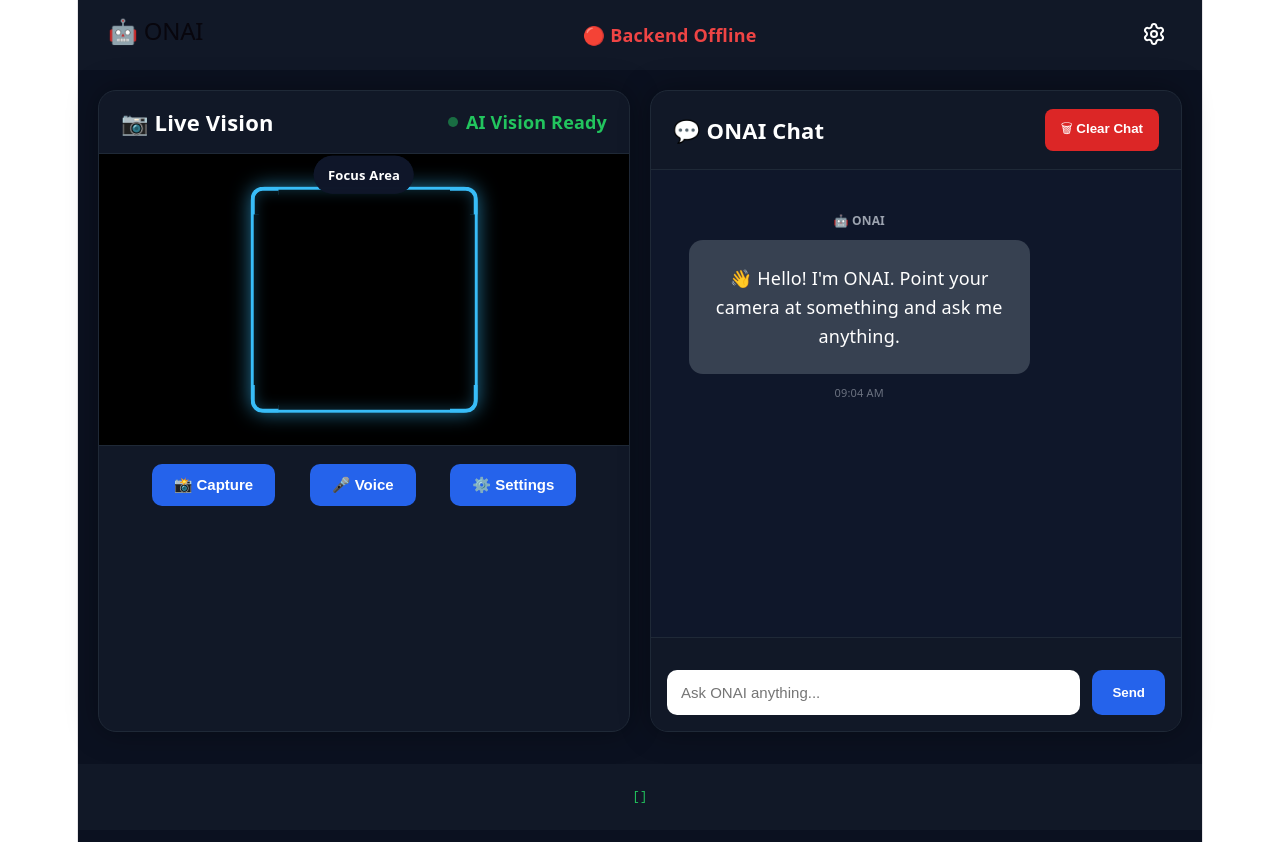
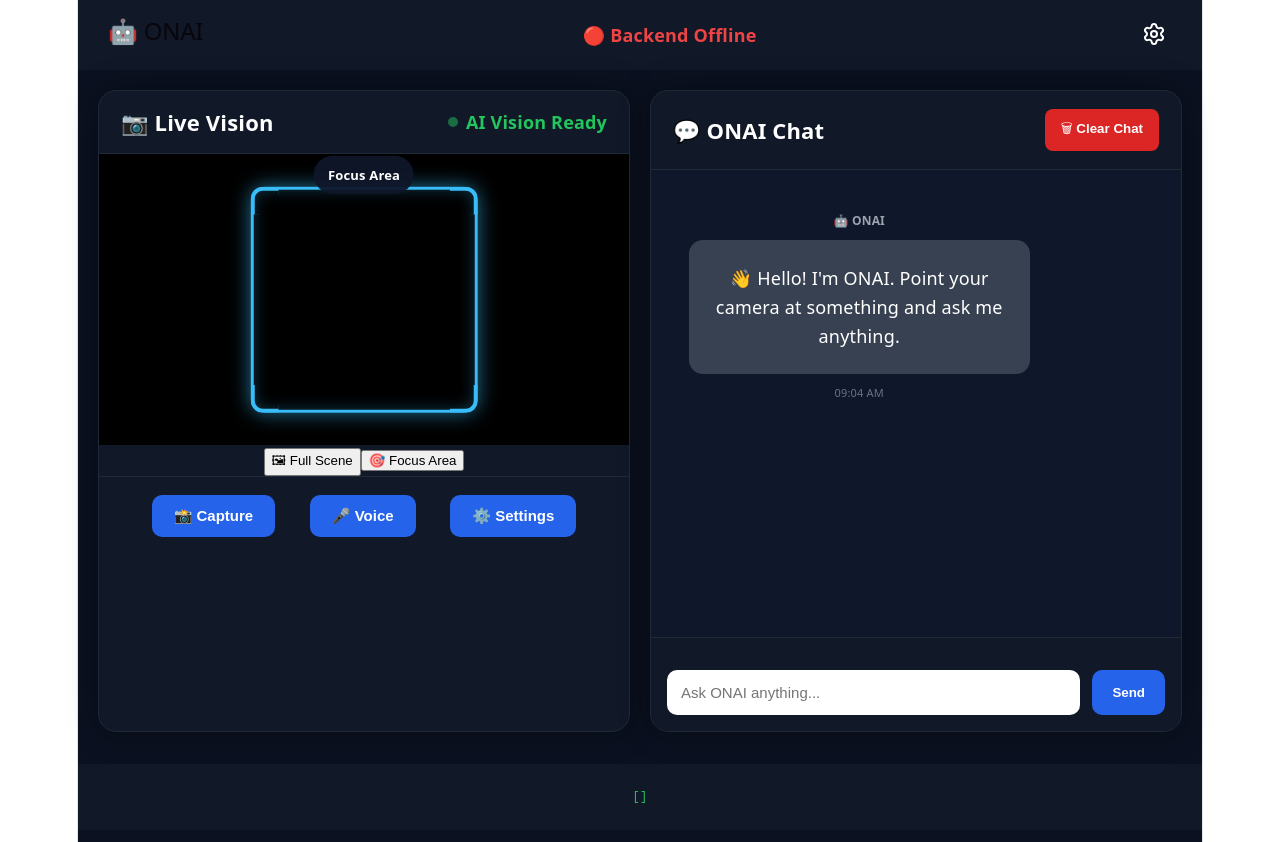
Before and after one commit to Nash6643/ONAI, a React (Vite) app in the folder frontend/: page / in a window 1280 px wide. Built offline with nearby package versions, Linux system fonts and the light colour scheme; no server answers.

Commit message:
Complete Sprint 10 - Vision Modes foundation and conversation improvements

```diff
--- a/frontend/src/components/camera/CameraPanel.tsx
+++ b/frontend/src/components/camera/CameraPanel.tsx
@@ -3,35 +3,89 @@ import {
   useImperativeHandle,
   useRef,
   useEffect,
+  useState,
 } from "react";
 import Webcam from "react-webcam";
+import { useVisionSettings } from "../../context/VisionSettingsContext";
 import { useVision } from "../../context/VisionContext";
 import styles from "./CameraPanel.module.css";
 
 export interface CameraHandle {
-  captureImage: () => string | null;
+  captureImage: () => Promise<string | null>;
   startLiveCapture: () => void;
   stopLiveCapture: () => void;
 }
 
 const CameraPanel = forwardRef<CameraHandle>((_, ref) => {
-
-  useEffect(() => {
-    return () => {
-      if (intervalRef.current) {
-        clearInterval(intervalRef.current);
-      }
-    };
-  }, []);
-
   const webcamRef = useRef<Webcam>(null);
   const intervalRef = useRef<number | null>(null);
 
   const { setLatestFrame } = useVision();
 
+  // Focus Area Position (for future dragging)
+  const [boxPosition] = useState({
+    x: 50,
+    y: 50,
+  });
+
+  const { mode, setMode } = useVisionSettings();
+
+  async function cropToFocus(imageSrc: string): Promise<string> {
+    return new Promise((resolve, reject) => {
+      const image = new Image();
+
+      image.onload = () => {
+        const canvas = document.createElement("canvas");
+
+        const width = image.width;
+        const height = image.height;
+
+        const cropWidth = width * 0.42;
+        const cropHeight = height * 0.58;
+
+        const x = (width - cropWidth) / 2;
+        const y = (height - cropHeight) / 2;
+
+        canvas.width = cropWidth;
+        canvas.height = cropHeight;
+
+        const ctx = canvas.getContext("2d");
+
+        if (!ctx) {
+          reject("Canvas error");
+          return;
+        }
+
+        ctx.drawImage(
+          image,
+          x,
+          y,
+          cropWidth,
+          cropHeight,
+          0,
+          0,
+          cropWidth,
+          cropHeight
+        );
+
+        resolve(canvas.toDataURL("image/jpeg", 0.95));
+      };
+
+      image.src = imageSrc;
+    });
+  }
+
   useImperativeHandle(ref, () => ({
-  captureImage() {
-    return webcamRef.current?.getScreenshot() || null;
+    async captureImage() {
+      const image = webcamRef.current?.getScreenshot();
+
+      if (!image) return null;
+
+      if (mode === "full") {
+        return image;
+      }
+
+      return await cropToFocus(image);
     },
 
     startLiveCapture() {
@@ -54,26 +108,27 @@ useImperativeHandle(ref, () => ({
     },
   }));
 
+  useEffect(() => {
+    return () => {
+      if (intervalRef.current) {
+        clearInterval(intervalRef.current);
+      }
+    };
+  }, []);
+
   return (
     <div className={styles.cameraPanel}>
-
       <div className={styles.header}>
-
-        <div className={styles.title}>
-          📷 Live Vision
-        </div>
+        <div className={styles.title}>📷 Live Vision</div>
 
         <div className={styles.live}>
           <div className={styles.dot}></div>
           AI Vision Ready
         </div>
-
       </div>
 
       <div className={styles.videoContainer}>
-
         <div className={styles.videoWrapper}>
-
           <Webcam
             ref={webcamRef}
             screenshotFormat="image/jpeg"
@@ -81,47 +136,51 @@ useImperativeHandle(ref, () => ({
             mirrored
           />
 
-  <div className={styles.scanBox}>
-  <div className={styles.scanLabel}>
-    Focus Area
-  </div>
-
-    <div className={styles.scanLabel}>
-      Focus Area
-    </div>
+          {mode === "focus" && (
+            <div
+              className={styles.scanBox}
+              style={{
+                left: `${boxPosition.x}%`,
+                top: `${boxPosition.y}%`,
+                transform: "translate(-50%, -50%)",
+              }}
+            >
+              <div className={styles.scanLabel}>Focus Area</div>
 
               <div className={`${styles.corner} ${styles.topLeft}`} />
               <div className={`${styles.corner} ${styles.topRight}`} />
               <div className={`${styles.corner} ${styles.bottomLeft}`} />
               <div className={`${styles.corner} ${styles.bottomRight}`} />
-
+            </div>
+          )}
+        </div>
       </div>
 
-</div>
+      <div className={styles.modeBar}>
+        <button
+          onClick={() => setMode("full")}
+          className={mode === "full" ? styles.activeMode : styles.modeButton}
+        >
+          🖼 Full Scene
+        </button>
 
+        <button
+          onClick={() => setMode("focus")}
+          className={mode === "focus" ? styles.activeMode : styles.modeButton}
+        >
+          🎯 Focus Area
+        </button>
       </div>
 
       <div className={styles.controls}>
-
-      <button className={styles.button}>
-    📸 Capture
-      </button>
-
-      <button className={styles.button}>
-          🎤 Voice
-      </button>
-
-      <button className={styles.button}>
-          ⚙️ Settings
-</button>
-
+        <button className={styles.button}>📸 Capture</button>
+        <button className={styles.button}>🎤 Voice</button>
+        <button className={styles.button}>⚙️ Settings</button>
       </div>
-
     </div>
   );
-
 });
 
-CameraPanel.displayName="CameraPanel";
+CameraPanel.displayName = "CameraPanel";
 
 export default CameraPanel;
--- /dev/null
+++ b/frontend/src/context/VisionSettingsContext.tsx
@@ -0,0 +1,51 @@
+import {
+    createContext,
+    useContext,
+    useState,
+  } from "react";
+
+  import type { ReactNode } from "react";
+
+  import type { VisionMode } from "../types/visionMode";
+
+  interface VisionSettingsContextType {
+    mode: VisionMode;
+    setMode: (mode: VisionMode) => void;
+  }
+
+  const VisionSettingsContext =
+    createContext<VisionSettingsContextType | null>(null);
+
+  export function VisionSettingsProvider({
+    children,
+  }: {
+    children: ReactNode;
+  }) {
+    const [mode, setMode] =
+      useState<VisionMode>("focus");
+
+    return (
+      <VisionSettingsContext.Provider
+        value={{
+          mode,
+          setMode,
+        }}
+      >
+        {children}
+      </VisionSettingsContext.Provider>
+    );
+  }
+
+  export function useVisionSettings() {
+    const context = useContext(
+      VisionSettingsContext
+    );
+
+    if (!context) {
+      throw new Error(
+        "useVisionSettings must be used inside VisionSettingsProvider"
+      );
+    }
+
+    return context;
+  }
--- a/frontend/src/main.tsx
+++ b/frontend/src/main.tsx
@@ -2,6 +2,9 @@ import React from "react";
 import ReactDOM from "react-dom/client";
 
 import App from "./App";
+import {
+  VisionSettingsProvider,
+} from "./context/VisionSettingsContext";
 
 import "./index.css";
 
@@ -11,8 +14,14 @@ ReactDOM.createRoot(
   document.getElementById("root")!
 ).render(
   <React.StrictMode>
-    <VisionProvider>
-      <App />
-    </VisionProvider>
+<VisionProvider>
+
+<VisionSettingsProvider>
+
+    <App/>
+
+</VisionSettingsProvider>
+
+</VisionProvider>
   </React.StrictMode>
 );
--- a/frontend/src/pages/Home.tsx
+++ b/frontend/src/pages/Home.tsx
@@ -78,7 +78,7 @@ export default function Home() {
       let image = latestFrame;
 
       if (!image) {
-        image = cameraRef.current?.captureImage() || null;
+        image = await cameraRef.current?.captureImage() ?? null;
 
         if (image) {
           setLatestFrame(image);
--- /dev/null
+++ b/frontend/src/types/visionMode.ts
@@ -0,0 +1,3 @@
+export type VisionMode =
+    | "full"
+    | "focus";
```
Also changed, not shown: frontend/src/config/vision.ts (added, +11 -0 lines), frontend/src/utils/imageCropper.ts (added, +43 -0 lines), frontend/src/components/chat/ChatPanel.tsx (indentation only). Lines whose indentation alone changed are shown as unchanged.
